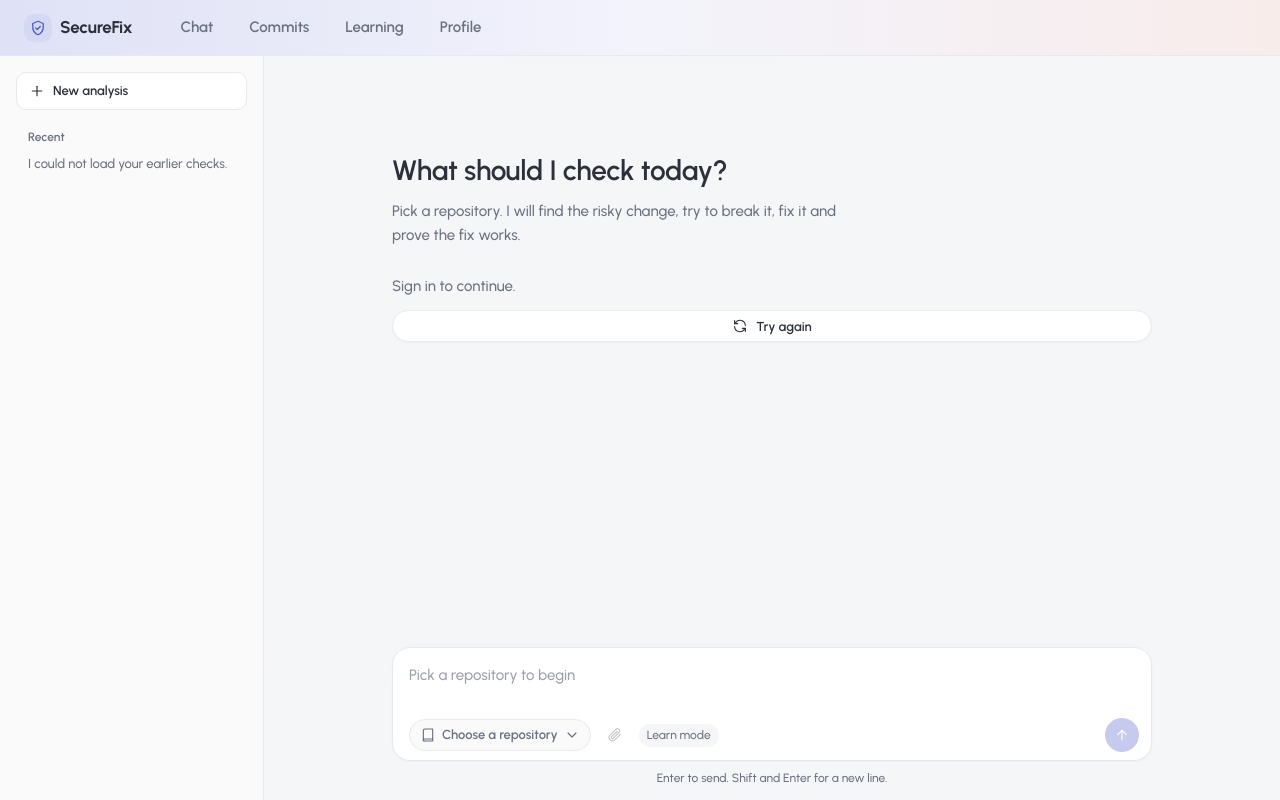
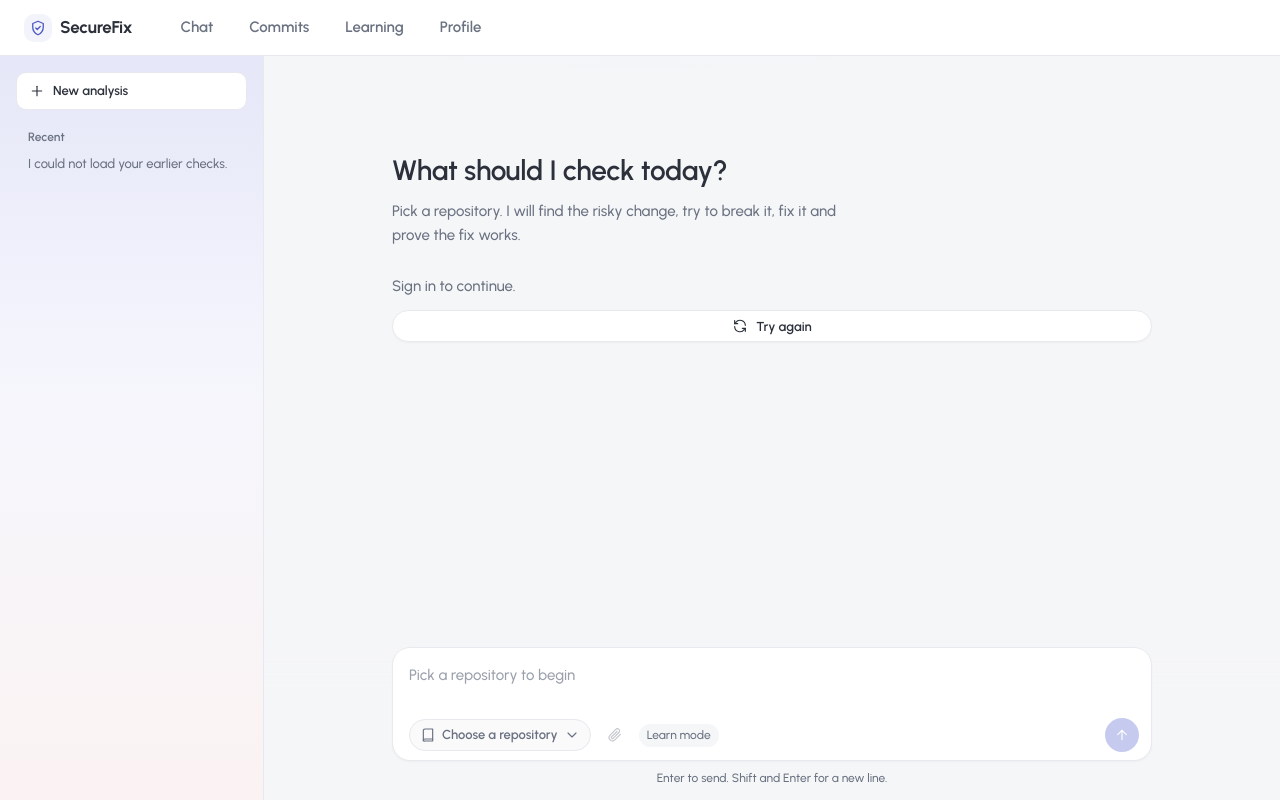
Before and after one commit to sanchitaaX/kaizenn, a FastAPI app: template templates/chat.html in a window 1280 px wide. Run offline with FastAPI, Linux system fonts and the light colour scheme; the template is opened without the code that fills it, so the values that code supplies are empty.

Commit message:
Move the chat gradient from the top bar to the past chats sidebar
Co-Authored-By: Claude Opus 5.5 <noreply@anthropic.com>

```diff
--- a/static/css/pages/chat.css
+++ b/static/css/pages/chat.css
@@ -354,9 +354,9 @@ a.resource:hover { background: var(--surface-soft); text-decoration: none; }
 .report-link-cta { flex: none; font-size: var(--fs-13); font-weight: 600; color: var(--accent-ink); }
 @media (max-width: 560px) { .report-link-sub { display: none; } }
 
-/* ---------- Top bar on the chat page: a slight periwinkle wash ---------- */
-.topbar {
+/* ---------- Past chats sidebar: a soft periwinkle wash ---------- */
+.chat-sidebar {
   background:
-    linear-gradient(90deg, rgba(94, 106, 210, 0.20) 0%, rgba(94, 106, 210, 0.08) 50%, rgba(201, 99, 90, 0.12) 100%),
+    linear-gradient(180deg, rgba(94, 106, 210, 0.16) 0%, rgba(94, 106, 210, 0.06) 45%, rgba(201, 99, 90, 0.08) 100%),
     var(--surface);
 }
```
